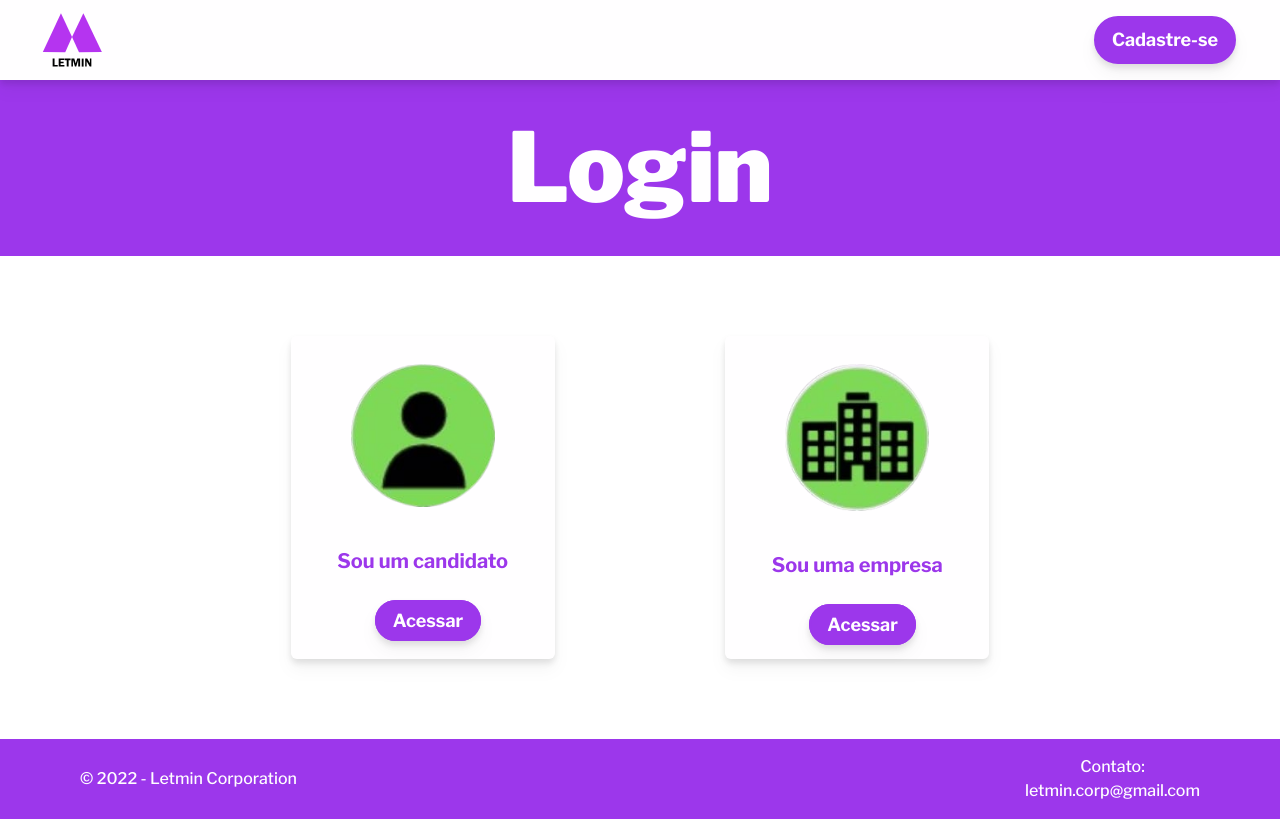
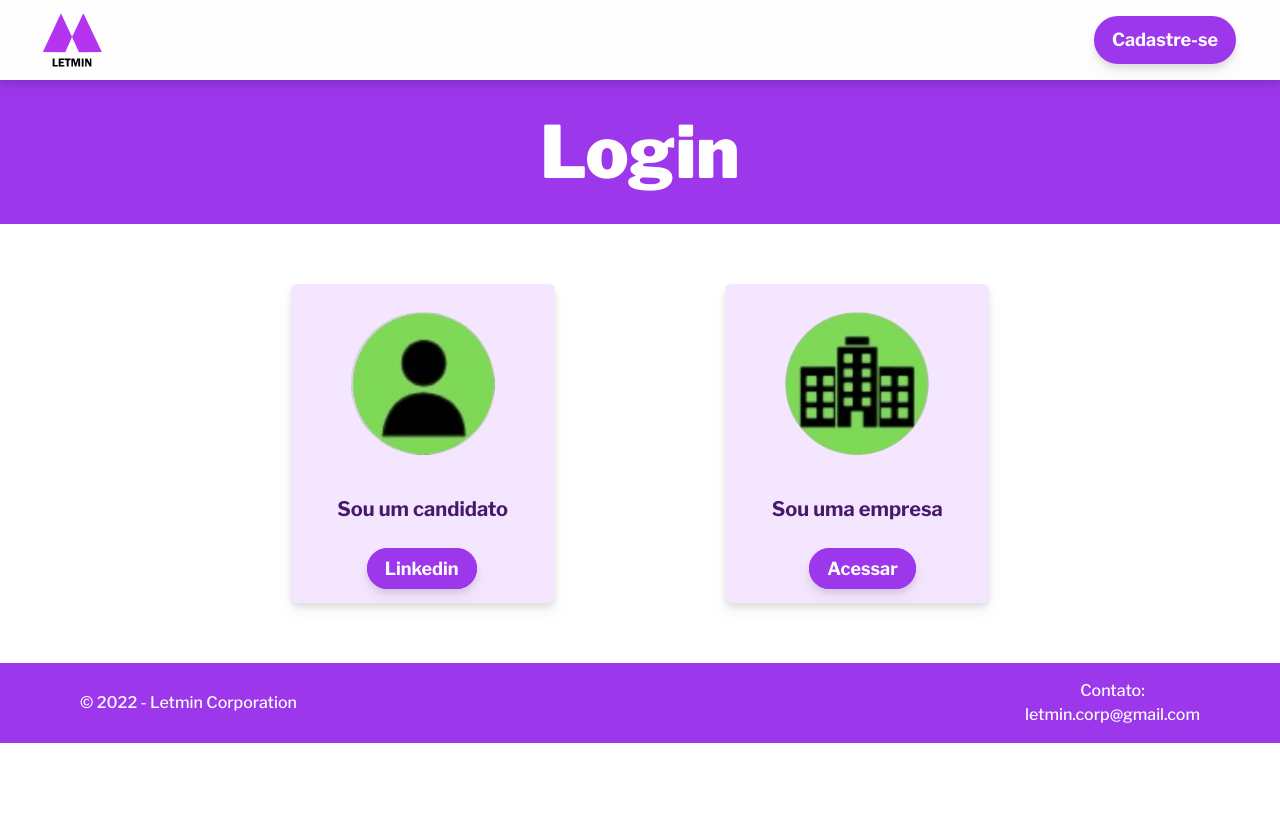
Before and after one commit to LETMIN-Corp/letmin-client, a React (Vite) app: page /login in a window 1280 px wide. Built offline with nearby package versions, Linux system fonts and the light colour scheme.

Commit message:
Mudanças visuais na página Login

```diff
--- a/src/Components/Card-login.tsx
+++ b/src/Components/Card-login.tsx
@@ -6,35 +6,38 @@ interface CardInterface {
     card : {
         image: string,
         title: string,
-        text: string,
     },
 }
 
 const Card: React.FC<CardInterface> = ({ card }) => {
-    if (card.image == 'logoImage')
+    if (card.image == 'clientImage')
     {
         return (
-            <div className="bg-white rounded-md mx-auto text-justify p-5 max-w-sm drop-shadow-lg lg:text-lg">
+            <div className="bg-lilac rounded-md mx-auto text-justify p-5 max-w-sm drop-shadow-lg lg:text-lg ">
                 <div className="items-center px-4 md:px-10 py-2">
                     <img src={ clientImage } className="md:w-36" />
                 </div>
-                <div className="text-primary text-center mb-2 font-bold text-lg lg:text-xl mt-8 mb-8">{ card.title }</div>
-                <Link to="/" className="ml-16 rounded-full text-xl text-white font-bold py-2 px-4 bg-primary drop-shadow-lg border-2 border-primary md:text-lg hover:bg-white hover:text-primary ease-out duration-200">Acessar</Link>
+                <div className="text-dark-purple text-center mb-2 font-bold text-lg lg:text-xl mt-8 mb-8">{ card.title }</div>
+                <Link to="/" className="ml-14 rounded-full text-xl text-white font-bold py-2 px-4 bg-primary drop-shadow-lg border-2 border-primary md:text-lg hover:bg-white hover:text-primary ease-out duration-200">Linkedin</Link>
             </div>
         );
     }
     else
     {
         return (
-            <div className="bg-white rounded-md mx-auto text-justify p-5 max-w-sm drop-shadow-lg lg:text-lg">
+            <div className="bg-lilac rounded-md mx-auto text-justify p-5 max-w-sm drop-shadow-lg lg:text-lg">
                 <div className="items-center px-4 md:px-10 py-2">
                     <img src={ companyImage } className="md:w-36" />
                 </div>
-                <div className="text-primary text-center mb-2 font-bold text-lg lg:text-xl mt-8 mb-8">{ card.title }</div>
+                <div className="text-dark-purple text-center mb-2 font-bold text-lg lg:text-xl mt-8 mb-8">{ card.title }</div>
                 <Link to="/" className="ml-16 rounded-full text-xl text-white font-bold py-2 px-4 bg-primary drop-shadow-lg border-2 border-primary md:text-lg hover:bg-white hover:text-primary ease-out duration-200">Acessar</Link>
             </div>
         );
     }
 }
+/*'light-purple': '#BE7EEE',
+      'bold-purple': '#55396B',
+      'bright-purple': '#7A2AB8',
+      'lively-purple': '#8800EA', */
 
 export default Card;
--- a/src/views/Login.tsx
+++ b/src/views/Login.tsx
@@ -7,24 +7,22 @@ function Login () {
     return (
         <>
             <Header />
-            <main id="main" className="h-64 flex flex-col md:flex-row justify-center items-center bg-primary">
+            <main id="main" className="h-56 flex flex-col md:flex-row justify-center items-center bg-primary">
                 <div className="text-center mt-20">
-                    <h1 className="text-white text-6xl md:text-8xl md:w-10/12 lg:w-8/12 font-black ">Login</h1>
+                    <h1 className="text-white md:text-7xl md:w-10/12 lg:w-8/12 font-black ">Login</h1>
                 </div>
             </main>
-            <section className="min-h-80 flex flex-col justify-center items-center py-10">
-                <div className="grid grid-cols-1 md:grid-cols-2 gap-4 w-10/12 lg:w-8/12  my-6 md:my-10">
+            <section className="min-h-80 flex flex-col justify-center items-center py-5">
+                <div className="grid grid-cols-1 flex flex-col justify-center items-center md:grid-cols-2 gap-4 w-10/12 lg:w-8/12  my-6 md:my-10">
                     {
                         [
                             {
-                                image: 'logoImage',
+                                image: 'clientImage',
                                 title: 'Sou um candidato',
-                                text: 'Além d da visualização da compatibilidade entre empresa e funcionário.',
                             },
                             {
-                                image: '',
+                                image: 'companyImage',
                                 title: 'Sou uma empresa',
-                                text: 'Além de elaborarmosação da compatibilidade entre empresa e funcionário.',
                             },
                         ].map((card, key) => <Card key={ key } card={ card } />)
                     }
--- a/tailwind.config.js
+++ b/tailwind.config.js
@@ -11,6 +11,7 @@ module.exports = {
       'bold-purple': '#55396B',
       'bright-purple': '#7A2AB8',
       'lively-purple': '#8800EA',
+      'lilac': '#F4E6FF',
       'white': '#FFFEFF',
       'gray': '#E6DCC7',
       'black': '#000002'
```
Also changed, not shown: src/public/images/circle-company.png.
